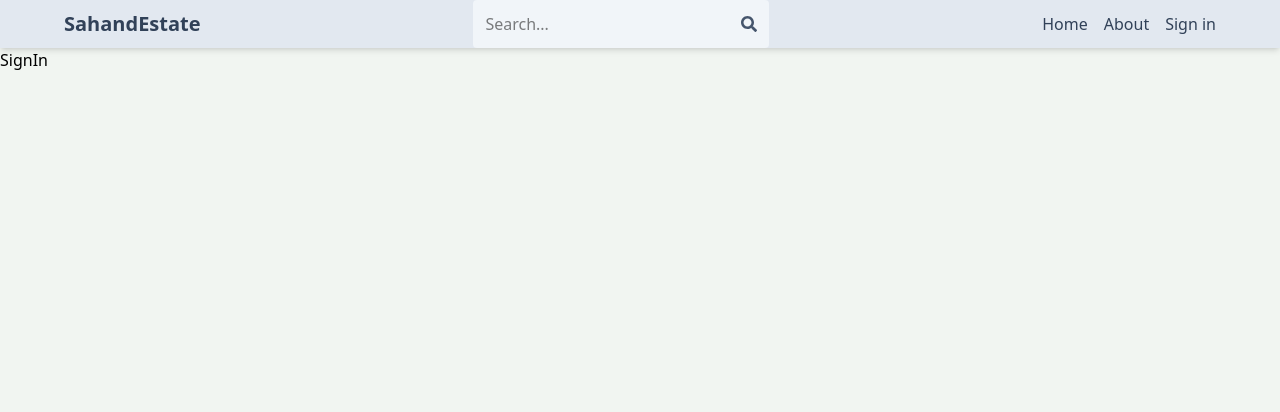
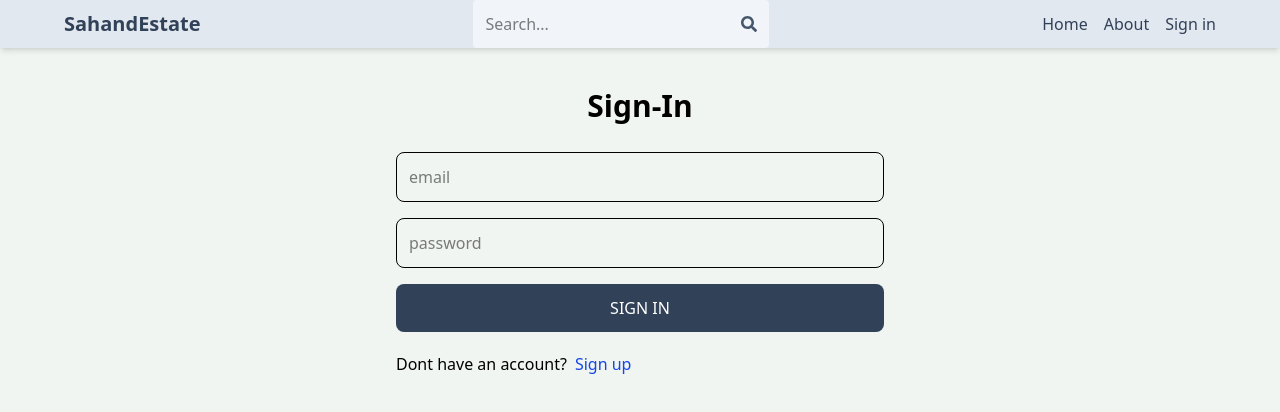
Before and after one commit to Sinan-codes/mern-estate, a React (Vite) app in the folder client/: page /sign-in in a window 1280 px wide. Shown: the top 412 px of the page. Built offline with nearby package versions, Linux system fonts and the light colour scheme.

Commit message:
complete sign in page functionality

```diff
--- a/client/src/pages/SignIn.jsx
+++ b/client/src/pages/SignIn.jsx
@@ -1,7 +1,76 @@
-import React from 'react'
+import React, { useState } from 'react'
+import { Link, useNavigate } from 'react-router-dom';
 
 export default function SignIn() {
+
+  const [formData, setFormData] = useState({});
+  const [error, setError] = useState(null);
+  const [loading, setLoading] = useState(false);
+  const navigate = useNavigate();
+
+
+  const handleChange = (e) => {
+    setFormData(
+      {
+        ...formData,
+        [e.target.id]: e.target.value,
+      });
+  }
+
+  const handleSubmit = async (e) => {
+    e.preventDefault();
+    try {
+
+      setLoading(true);
+      const res = await fetch('/api/auth/signin',
+      {
+        method: 'POST',
+        headers: {
+          'Content-Type': 'application/json',
+        },
+        body: JSON.stringify(formData),
+      });
+      const data = await res.json();
+      console.log(data);
+      if (data.success === false) {
+        setLoading(false);
+        setError(data.message);
+        return;
+      }
+      setLoading(false);
+      setError(null);
+      navigate('/')
+    } catch (error) {
+      setLoading(false);
+      setError(error.message);
+    }
+  }
+
+
   return (
-    <div>SignIn</div>
+    <div className='p-3 max-w-lg mx-auto'>
+      <h1 className='text-3xl text-center font-semibold
+      my-7'>Sign-In</h1>
+      <form onSubmit={handleSubmit} className='flex flex-col gap-4'>
+        <input type="email" placeholder='email'
+        className='border p-3 rounded-lg' id='email' onChange={handleChange}/>
+
+        <input type="password" placeholder='password'
+        className='border p-3 rounded-lg' id='password' onChange={handleChange}/>
+
+        <button disabled={loading} className='bg-slate-700 text-white p-3
+        rounded-lg uppercase hover:opacity-95 disabled:opacity-80'>
+          {loading ? "Loading..." : "Sign In"}
+        </button>
+      </form>
+      <div className='flex gap-2 mt-5'>
+        <p>Dont have an account?</p>
+        <Link to='/sign-up'>
+          <span className='text-blue-700'>Sign up</span>
+        </Link>
+      </div>
+      {error && <p className='text-red-500 mt-5'>{error}</p>}
+
+    </div>
   )
 }
```
